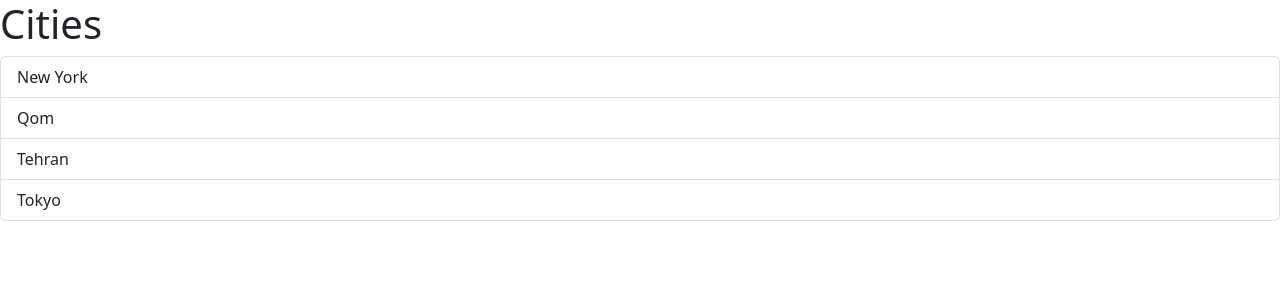
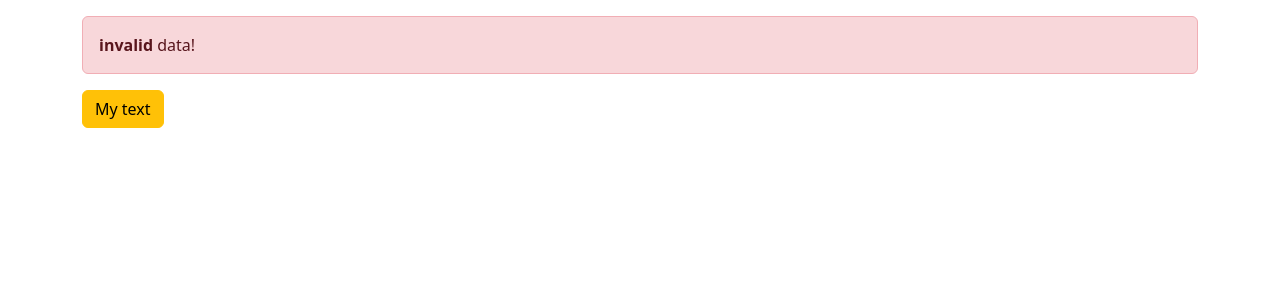
Before and after one commit to zamoosh/react-first, a React (Vite) app: page / in a window 1280 px wide. Shown: the top 300 px of the page. Built offline with nearby package versions, Linux system fonts and the light colour scheme.

Commit message:
add button component

```diff
--- a/src/App.tsx
+++ b/src/App.tsx
@@ -1,13 +1,18 @@
-import ListGroup from "./componenets/ListGroup";
+import Alert from "./componenets/AlertComponent/Alert";
+import Button from "./componenets/buttonComponent/Button";
 
 function App() {
-  const items: string[] = ["New York", "Qom", "Tehran", "Tokyo"];
+  return (
+    <div className={"container mt-3"}>
+      <Alert type={"danger"}>
+        <strong>invalid</strong> data!
+      </Alert>
 
-  const handleSelectItem = (item: string) => {
-    console.log(item)
-  }
-
-  return <div><ListGroup items={items} heading={"Cities"} onSelectItem={handleSelectItem} /></div>
+      <Button color={"warning"} onClick={() => console.log("click")}>
+        My text
+      </Button>
+    </div>
+  );
 }
 
 export default App;
--- /dev/null
+++ b/src/componenets/AlertComponent/Alert.tsx
@@ -0,0 +1,18 @@
+import {ReactNode} from "react";
+
+interface Props {
+  children: ReactNode;
+  type: string;
+}
+
+function Alert({ children, type }: Props) {
+  const className = `alert alert-${type}`;
+
+  return (
+    <div className={className} role="alert">
+      {children}
+    </div>
+  );
+}
+
+export default Alert;
--- /dev/null
+++ b/src/componenets/buttonComponent/Button.tsx
@@ -0,0 +1,17 @@
+import { ReactNode } from "react";
+
+interface Props {
+  children: ReactNode;
+  color?: "primary" | "secondary" | "danger" | "success" | "info" | "light" | "warning";
+  onClick: () => void;
+}
+
+function Button({ children, color = "primary", onClick }: Props) {
+  return (
+    <button type="button" onClick={onClick} className={`btn btn-${color}`}>
+      {children}
+    </button>
+  );
+}
+
+export default Button;
```
Also changed, not shown: src/componenets/ListGroupComponent/ListGroup.tsx (renamed from src/componenets/ListGroup.tsx).
